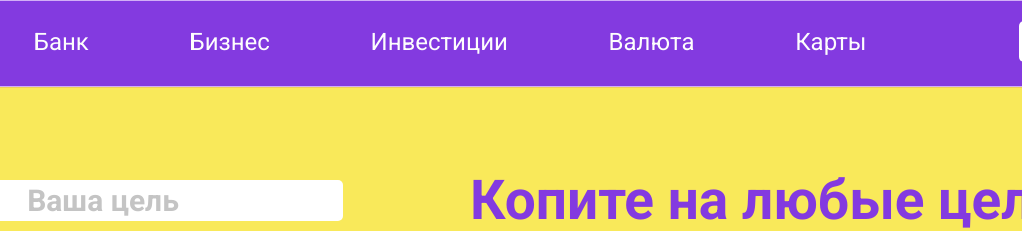
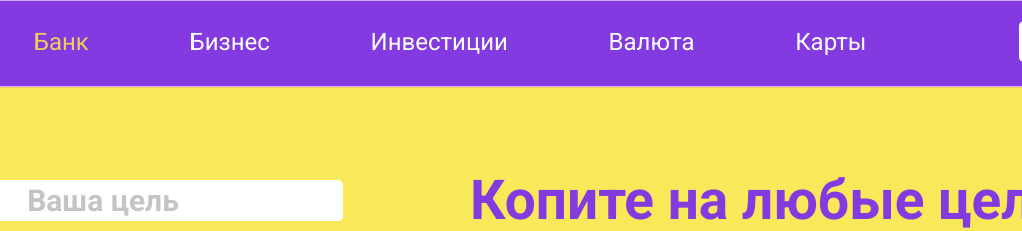
Before and after one commit to D00dlezZz/Piggy-bank, a plain HTML site: page index.html in a window 1280 px wide. In both pictures the pointer is over the item "Банк". Shown: the top 231 px of the page, 258-1280 px from the left. Drawn offline with nearby package versions, Linux system fonts and the light colour scheme.

Commit message:
new Version

```diff
--- a/style.css
+++ b/style.css
@@ -32,6 +32,10 @@ body {
   padding-left: 0;
   width: 844px;
   height: 22px;
+}
+
+.li-header:hover {
+    color: #eecd5b;
 }
 
 .button-in {
```
